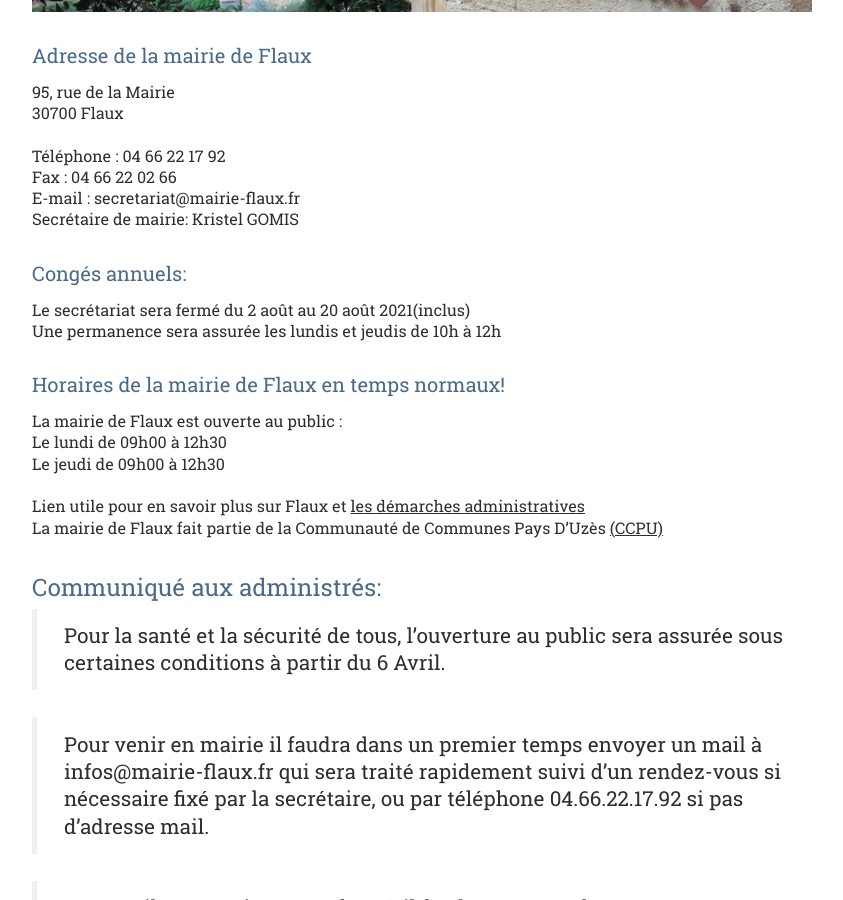
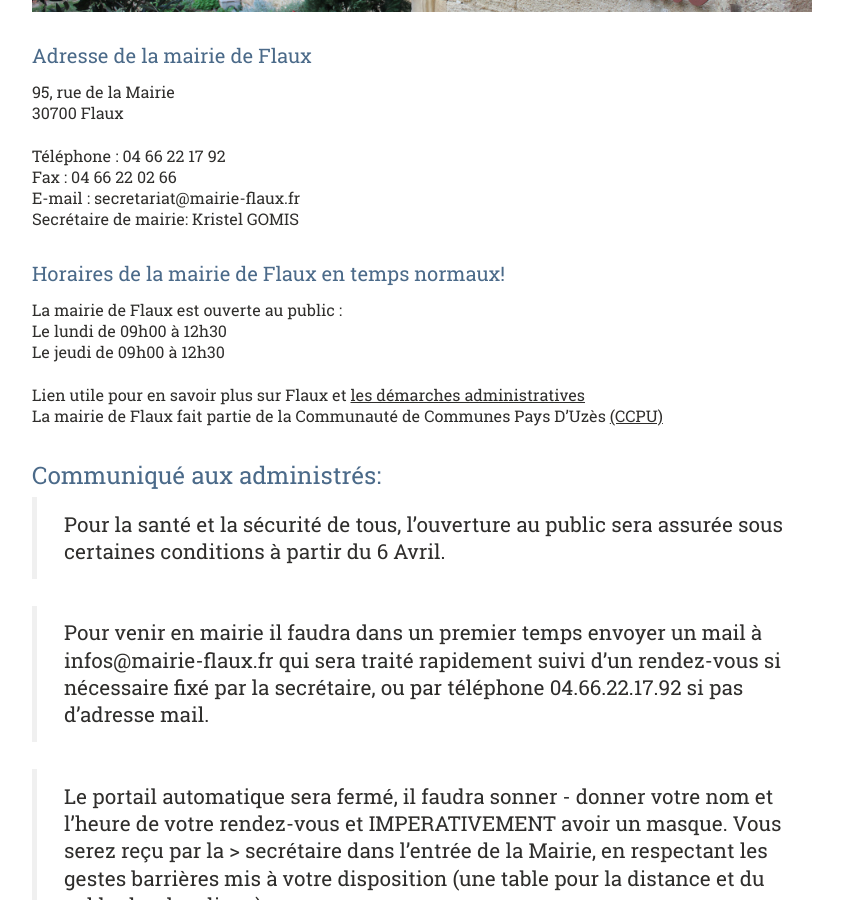
Before and after one commit to Flaux-Village/flaux-village.github.io, a Jekyll site: the page built from mairie.md, in a window 1280 px wide and 900 px high, scrolled down 569 px. Shown: the whole window, without its empty margins (58-901 px from the left). Built offline with Jekyll 4.4.1, drawn with Linux system fonts in a browser that asks for light colours; our own code applies the rules of GitHub Pages for plain Markdown files.

Commit message:
Update mairie.md

```diff
--- a/mairie.md
+++ b/mairie.md
@@ -25,11 +25,6 @@ Téléphone : 04 66 22 17 92<br/>
 Fax : 04 66 22 02 66<br/>
 E-mail : secretariat@mairie-flaux.fr<br/>
 Secrétaire de mairie: Kristel GOMIS
-
-## Congés annuels:
-
-Le secrétariat sera fermé du 2 août au 20 août 2021(inclus)<br/>
-Une permanence sera assurée les lundis et jeudis de 10h à 12h<br/>
 
 ## Horaires de la mairie de Flaux en temps normaux!
 La mairie de Flaux est ouverte au public :<br/>
```
